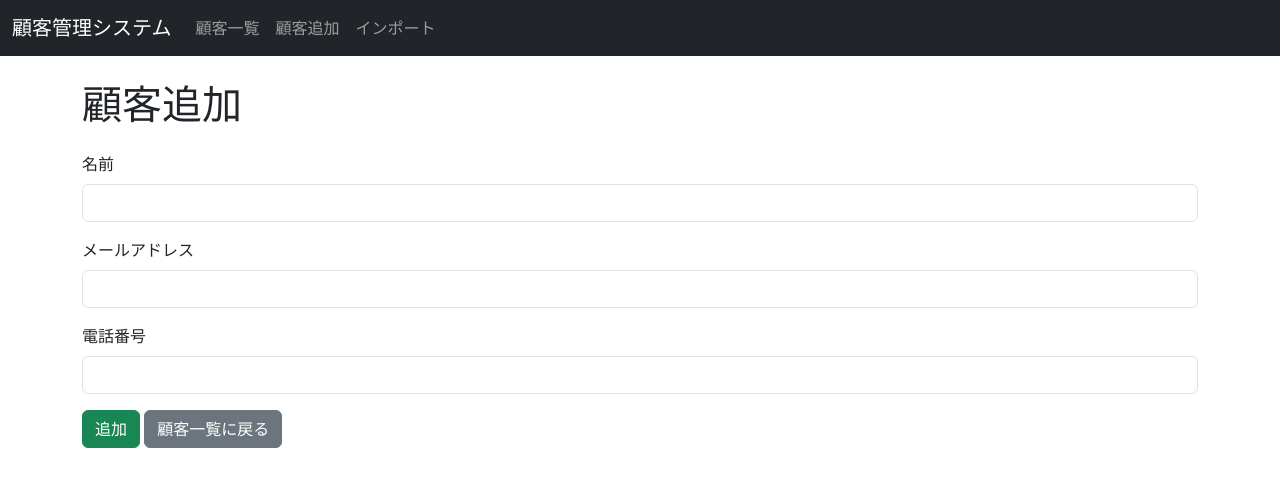
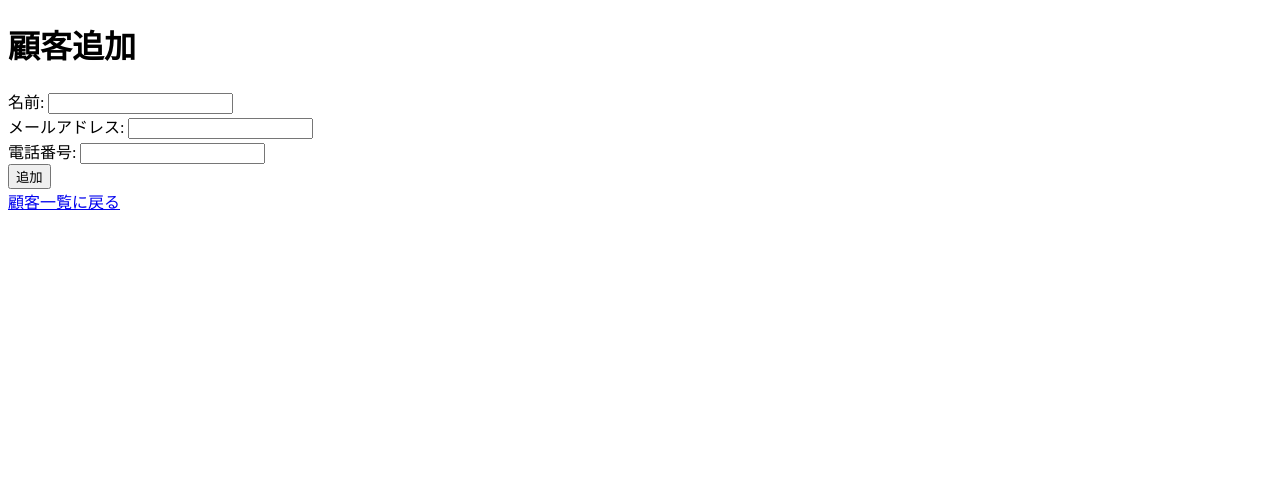
Before and after one commit to sk04237/customer_managementsystem, a Flask app: page /customers/add in a window 1280 px wide. Shown: the top 487 px of the page. Run offline with Flask 3, Linux system fonts and the light colour scheme.

Commit message:
Update add_customer.html

```diff
--- a/app/templates/add_customer.html
+++ b/app/templates/add_customer.html
@@ -1,32 +1,20 @@
-{% extends "base.html" %}
-
-{% block title %}顧客追加{% endblock %}
-
-{% block content %}
-<h1 class="mb-4">顧客追加</h1>
-{% with messages = get_flashed_messages(with_categories=true) %}
-  {% if messages %}
-    {% for category, message in messages %}
-      <div class="alert alert-{{ category }}" role="alert">
-        {{ message }}
-      </div>
-    {% endfor %}
-  {% endif %}
-{% endwith %}
-<form method="POST" class="needs-validation" novalidate>
-    <div class="mb-3">
-        <label for="name" class="form-label">名前</label>
-        <input type="text" id="name" name="name" class="form-control" required>
-    </div>
-    <div class="mb-3">
-        <label for="email" class="form-label">メールアドレス</label>
-        <input type="email" id="email" name="email" class="form-control" required>
-    </div>
-    <div class="mb-3">
-        <label for="phone" class="form-label">電話番号</label>
-        <input type="text" id="phone" name="phone" class="form-control" required>
-    </div>
-    <button type="submit" class="btn btn-success">追加</button>
-    <a href="/customers" class="btn btn-secondary">顧客一覧に戻る</a>
-</form>
-{% endblock %}
+<!DOCTYPE html>
+<html lang="ja">
+<head>
+    <meta charset="UTF-8">
+    <title>顧客追加</title>
+</head>
+<body>
+    <h1>顧客追加</h1>
+    <form method="POST">
+        <label for="name">名前:</label>
+        <input type="text" id="name" name="name" required><br>
+        <label for="email">メールアドレス:</label>
+        <input type="email" id="email" name="email" required><br>
+        <label for="phone">電話番号:</label>
+        <input type="text" id="phone" name="phone" required><br>
+        <button type="submit">追加</button>
+    </form>
+    <a href="/customers">顧客一覧に戻る</a>
+</body>
+</html>
```
